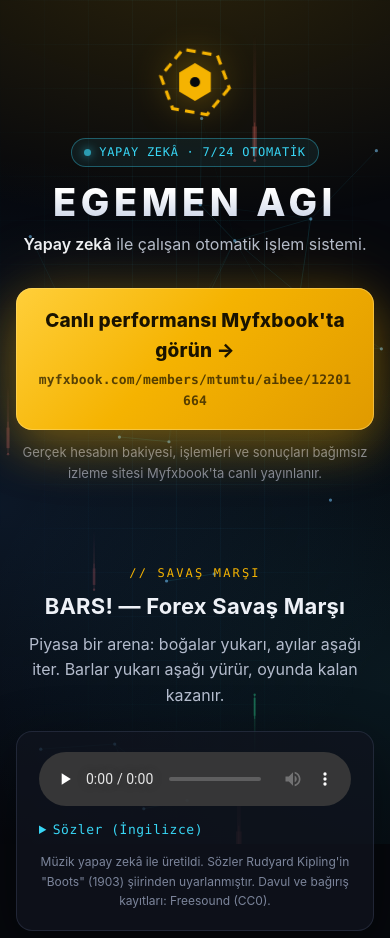
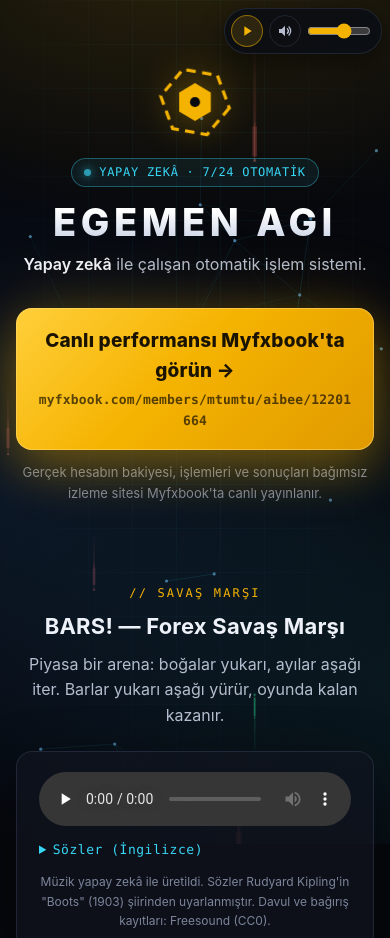
Before and after one commit to erdincozkan-design/egemenagi.com, a plain HTML site: page index.html in a window 390 px wide. Shown: the top 938 px of the page. Drawn offline with Linux system fonts and the light colour scheme.

Commit message:
Sag ustte muzik modulu: cal/durdur, sessiz, ses duzeyi
- BARS! bolumundeki oynaticiyla ayni ses ogesini yonetir (senkron), sarki dongude calar
- ses duzeyi/sessiz ayari hatirlanir; onceki ziyarette acik birakildiysa ilk tiklamada devam eder
- iPhone'da (ses duzeyi degistirilemez) kaydirici gizlenir; telefonda etiket gizli, logoya degmez

Co-Authored-By: Claude Opus 5.5 <noreply@anthropic.com>

```diff
--- a/index.html
+++ b/index.html
@@ -146,6 +146,27 @@
   .lyrics .g { color: var(--green); } .lyrics .r { color: var(--red); }
   .credit { margin-top: 12px; color: var(--muted); font-size: 12px; text-align: center; }
 
+  /* ---------- üstte müzik modülü ---------- */
+  .music { position: fixed; top: 12px; right: 12px; z-index: 20; display: flex; align-items: center; gap: 8px;
+    padding: 6px 12px 6px 6px; border-radius: 999px; background: rgba(10, 13, 20, .85); border: 1px solid var(--line);
+    -webkit-backdrop-filter: blur(8px); backdrop-filter: blur(8px); box-shadow: 0 8px 24px rgba(0, 0, 0, .45);
+    font-family: var(--mono); font-size: 12px; color: var(--text2); }
+  .mbtn { flex: none; width: 32px; height: 32px; padding: 0; border-radius: 50%; display: grid; place-items: center; cursor: pointer;
+    border: 1px solid rgba(245, 179, 1, .5); background: rgba(245, 179, 1, .14); color: var(--brand); transition: background .15s ease; }
+  .mbtn:hover { background: rgba(245, 179, 1, .26); }
+  .mbtn:focus-visible { outline: 2px solid #fff; outline-offset: 2px; }
+  .mbtn.ghost { border-color: var(--line); background: transparent; color: var(--text2); }
+  .mbtn.ghost:hover { background: rgba(120, 140, 180, .14); }
+  .mbtn svg { width: 16px; height: 16px; fill: currentColor; }
+  .mlabel { letter-spacing: .12em; color: var(--text); white-space: nowrap; }
+  .eq { display: none; gap: 2px; align-items: flex-end; height: 12px; }
+  .eq i { width: 3px; height: 4px; border-radius: 1px; background: var(--green); animation: eq .9s ease-in-out infinite; }
+  .eq i:nth-child(2) { background: var(--red); animation-delay: .2s; } .eq i:nth-child(3) { animation-delay: .45s; }
+  .music.on .eq { display: inline-flex; }
+  #mVol { width: 92px; margin: 0; accent-color: var(--brand); cursor: pointer; }
+  #mVol[hidden] { display: none; }
+  @keyframes eq { 0%, 100% { height: 3px; } 50% { height: 12px; } }
+
   /* ---------- final cta ---------- */
   .final { margin: 54px auto 0; max-width: 820px; text-align: center; padding: 36px 24px; border-radius: 20px;
     background: linear-gradient(180deg, rgba(245, 179, 1, .10), rgba(16, 20, 30, .85)); border: 1px solid rgba(245, 179, 1, .35);
@@ -166,7 +187,10 @@
     .servers { grid-template-columns: repeat(2, 1fr); }
   }
   @media (max-width: 620px) {
-    header.hero { padding-top: 44px; }
+    header.hero { padding-top: 64px; }
+    .music { top: 8px; right: 8px; gap: 6px; padding-right: 10px; }
+    .mlabel { display: none; }
+    #mVol { width: 64px; }
     .room { grid-template-columns: 1fr; }
     .screen { height: 220px; }
     .mesh-card { height: 360px; }
@@ -178,6 +202,13 @@
 </style>
 </head>
 <body>
+<div class="music" id="music" role="group" aria-label="Arka plan müziği: BARS! Forex Savaş Marşı">
+  <button class="mbtn" id="mPlay" type="button" aria-pressed="false" aria-label="Marşı çal"></button>
+  <span class="eq" aria-hidden="true"><i></i><i></i><i></i></span>
+  <span class="mlabel">BARS!</span>
+  <button class="mbtn ghost" id="mMute" type="button" aria-label="Sesi kapat"></button>
+  <input id="mVol" type="range" min="0" max="100" step="1" value="60" aria-label="Ses düzeyi">
+</div>
 <canvas id="rockets" aria-hidden="true"></canvas>
 <canvas id="net" aria-hidden="true"></canvas>
 <div class="gridbg" aria-hidden="true"></div>
@@ -208,7 +239,7 @@
       <p>Piyasa bir arena: boğalar yukarı, ayılar aşağı iter. Barlar yukarı aşağı yürür, oyunda kalan kazanır.</p>
     </div>
     <div class="player">
-      <audio controls preload="none" src="assets/bars-forex-savas-marsi.mp3">
+      <audio controls loop preload="none" src="assets/bars-forex-savas-marsi.mp3">
         Tarayıcınız ses oynatmayı desteklemiyor.
       </audio>
       <details>
@@ -634,6 +665,56 @@ Who stays in the game? — <b>WE STAY IN THE GAME!</b>
     });
   }
 
+  /* ---------- üstteki müzik modülü: bölümdeki oynatıcıyla AYNI ses öğesini yönetir ---------- */
+  (function () {
+    var au = document.querySelector("#mars audio"), box = document.getElementById("music");
+    var bPlay = document.getElementById("mPlay"), bMute = document.getElementById("mMute"), vol = document.getElementById("mVol");
+    var PLAY = '<svg viewBox="0 0 24 24" aria-hidden="true"><path d="M8 5v14l11-7z"/></svg>',
+        PAUSE = '<svg viewBox="0 0 24 24" aria-hidden="true"><path d="M6 5h4v14H6zM14 5h4v14h-4z"/></svg>',
+        SPK = '<svg viewBox="0 0 24 24" aria-hidden="true"><path d="M3 9v6h4l5 5V4L7 9H3z"/><path d="M15.5 8.5a5 5 0 0 1 0 7M18 6a8.5 8.5 0 0 1 0 12" fill="none" stroke="currentColor" stroke-width="2" stroke-linecap="round"/></svg>',
+        MUTE = '<svg viewBox="0 0 24 24" aria-hidden="true"><path d="M3 9v6h4l5 5V4L7 9H3z"/><path d="M16 9.5l5 5M21 9.5l-5 5" fill="none" stroke="currentColor" stroke-width="2" stroke-linecap="round"/></svg>';
+    function put(k, v) { try { localStorage.setItem(k, v); } catch (e) {} }
+    function get(k) { try { return localStorage.getItem(k); } catch (e) { return null; } }
+
+    var v0 = parseFloat(get("bars_vol"));
+    au.volume = isNaN(v0) ? 0.6 : Math.min(1, Math.max(0, v0));
+    var probe = au.volume; au.volume = probe === 0.5 ? 0.6 : 0.5;          /* iPhone'da ses düzeyi değiştirilemez */
+    if (au.volume === probe) vol.hidden = true;
+    au.volume = probe;
+    if (get("bars_muted") === "1") au.muted = true;
+
+    function sync() {
+      var on = !au.paused, quiet = au.muted || au.volume === 0;
+      box.classList.toggle("on", on);
+      bPlay.innerHTML = on ? PAUSE : PLAY;
+      bPlay.setAttribute("aria-pressed", on ? "true" : "false");
+      bPlay.setAttribute("aria-label", on ? "Marşı durdur" : "Marşı çal");
+      bMute.innerHTML = quiet ? MUTE : SPK;
+      bMute.setAttribute("aria-label", quiet ? "Sesi aç" : "Sesi kapat");
+      vol.value = Math.round((au.muted ? 0 : au.volume) * 100);
+    }
+    bPlay.addEventListener("click", function () { if (au.paused) au.play().catch(function () {}); else au.pause(); });
+    bMute.addEventListener("click", function () {
+      if (au.muted || au.volume === 0) { au.muted = false; if (au.volume === 0) au.volume = 0.6; } else au.muted = true;
+      put("bars_muted", au.muted ? "1" : "0");
+    });
+    vol.addEventListener("input", function () { au.volume = vol.value / 100; au.muted = false; put("bars_vol", au.volume); put("bars_muted", "0"); });
+    au.addEventListener("play", function () { put("bars_on", "1"); sync(); });
+    au.addEventListener("pause", function () { put("bars_on", "0"); sync(); });
+    au.addEventListener("volumechange", sync);
+
+    /* önceki ziyarette açık bıraktıysa: ilk dokunuşta devam (tarayıcılar sesli otomatik başlatmayı engeller) */
+    if (get("bars_on") === "1") {
+      var resume = function (e) {
+        window.removeEventListener("pointerdown", resume, true); window.removeEventListener("keydown", resume, true);
+        if (e.target && e.target.closest && e.target.closest("#music, #mars audio")) return;   /* modülün kendi tıklaması */
+        au.play().catch(function () {});
+      };
+      window.addEventListener("pointerdown", resume, true); window.addEventListener("keydown", resume, true);
+    }
+    sync();
+  })();
+
   /* ---------- döngü ---------- */
   function all() { initRockets(); initNet(); initCandles(); initBrain(); initMesh(); }
   all();
```
